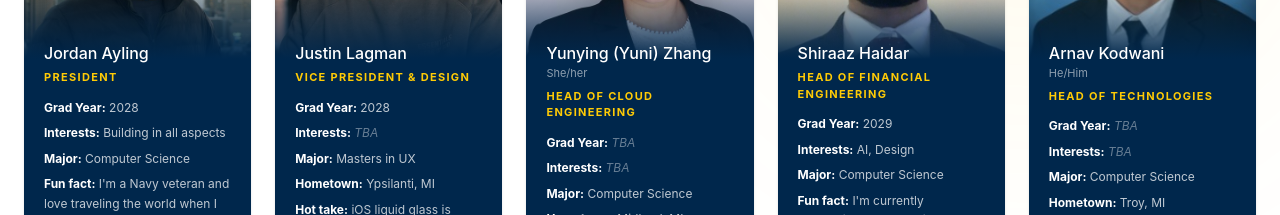
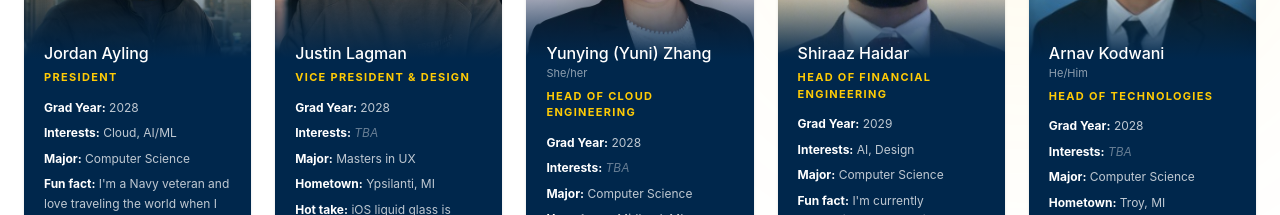
Before and after one commit to AWS-SBG/aws-webpage, a React (Vite) app: page / in a window 1280 px wide. Shown: the part 4480-4695 px from the top of the page. Built offline with nearby package versions, Linux system fonts and the light colour scheme.

Commit message:
Set grad years for Yuni and Arnav; update Jordan's interests

```diff
--- a/src/app/components/Projects.tsx
+++ b/src/app/components/Projects.tsx
@@ -39,7 +39,7 @@ const team: TeamMember[] = [
     title: 'President',
     gradYear: '2028',
     major: 'Computer Science',
-    interests: ['Building in all aspects'],
+    interests: ['Cloud', 'AI/ML'],
     funFact:
       "I'm a Navy veteran and love traveling the world when I can: Japan, Costa Rica, Puerto Rico, Mexico. Next up are Canada and the Dolomites in Italy.",
     image: '/team/jordan-ayling.jpg',
@@ -64,7 +64,7 @@ const team: TeamMember[] = [
     name: 'Yunying (Yuni) Zhang',
     title: 'Head of Cloud Engineering',
     pronouns: 'She/her',
-    gradYear: '',
+    gradYear: '2028',
     major: 'Computer Science',
     hometown: 'Midland, MI',
     interests: [],
@@ -88,7 +88,7 @@ const team: TeamMember[] = [
     name: 'Arnav Kodwani',
     title: 'Head of Technologies',
     pronouns: 'He/Him',
-    gradYear: '',
+    gradYear: '2028',
     major: 'Computer Science',
     hometown: 'Troy, MI',
     interests: [],
```
